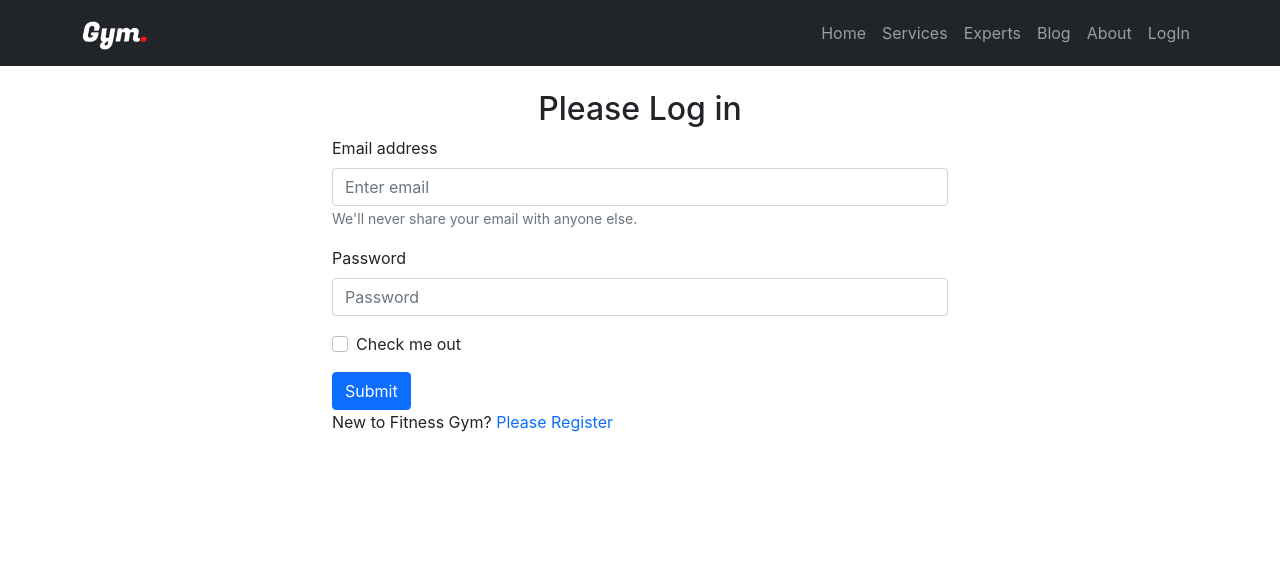
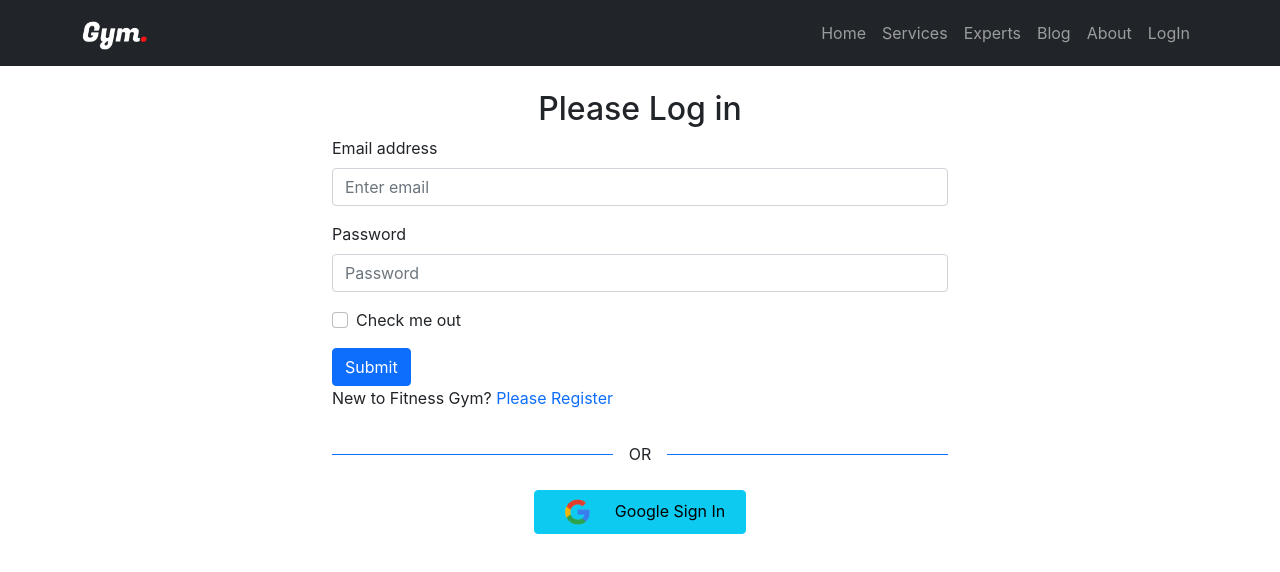
Before and after one commit to Reduwan-Nyx/Gym-Website, a React (Create React App) app: page /login in a window 1280 px wide. Shown: the top 572 px of the page. Built offline with nearby package versions, Linux system fonts and the light colour scheme; no server answers.

Commit message:
login error commited

```diff
--- a/src/Pages/Login/Login/Login.js
+++ b/src/Pages/Login/Login/Login.js
@@ -3,6 +3,7 @@
 import { useSignInWithEmailAndPassword } from "react-firebase-hooks/auth";
 import { Link, useLocation, useNavigate } from "react-router-dom";
 import auth from "../../../firebase.init";
+import SocialLogin from "../SocialLogin/SocialLogin";
 
 const Login = () => {
     const emailRef = useRef('')
@@ -14,6 +15,7 @@
 
     let from = location.state?.from?.pathname || "/";
 
+    let errorElement
 
     const [
   signInWithEmailAndPassword,
@@ -22,8 +24,19 @@
   error,
 ] = useSignInWithEmailAndPassword(auth);
 
+
+
+
   if(user){
     navigate(from, { replace: true });
+  }
+
+  if (error) {
+
+    errorElement = <div>
+        <p className='text-danger'>Error: {error.message}</p>
+      </div>
+
   }
 
     const handleSubmit = event =>{
@@ -46,9 +59,7 @@
         <Form.Group className="mb-3" controlId="formBasicEmail">
           <Form.Label>Email address</Form.Label>
           <Form.Control ref={emailRef} type="email" placeholder="Enter email" required/>
-          <Form.Text className="text-muted">
-            We'll never share your email with anyone else.
-          </Form.Text>
+
         </Form.Group>
 
         <Form.Group className="mb-3" controlId="formBasicPassword">
@@ -62,7 +73,9 @@
           Submit
         </Button>
       </Form>
+      {errorElement}
        <p>New to Fitness Gym? <Link to="/register" className='text-primary pe-auto text-decoration-none' onClick={navigateRegister}>Please Register</Link> </p>
+       <SocialLogin></SocialLogin>
     </div>
   );
 };
--- a/src/Pages/Login/Register/Register.js
+++ b/src/Pages/Login/Register/Register.js
@@ -3,6 +3,7 @@
 import './Register.css'
 import auth from '../../../firebase.init'
 import { useAuthState, useCreateUserWithEmailAndPassword } from 'react-firebase-hooks/auth';
+import SocialLogin from '../SocialLogin/SocialLogin';
 const Register = () => {
 
     const [
@@ -43,7 +44,9 @@
                 <input type="password" name='password' id='' placeholder='Password' required/>
                 <input className='bg-primary text-white border-0 rounded-3' type="submit" value="Register" />
             </form>
-       <p>Already have a Account? <Link to="/login" className='text-primary pe-auto text-decoration-none' onClick={navigateLogin}>Login</Link> </p>
+       <p>Already have a Account? <Link to="/login" className='text-primary pe-auto text-decoration-none' onClick={navigateLogin}>Login</Link>
+       </p>
+       <SocialLogin></SocialLogin>
 
         </div>
     );
--- /dev/null
+++ b/src/Pages/Login/SocialLogin/SocialLogin.js
@@ -0,0 +1,41 @@
+import React from 'react';
+import { useSignInWithGoogle } from 'react-firebase-hooks/auth';
+import { useNavigate } from 'react-router-dom';
+import auth from '../../../firebase.init';
+import google from '../../../images/google.png'
+const SocialLogin = () => {
+    const [signInWithGoogle, user, loading, error] = useSignInWithGoogle(auth);
+    const navigate = useNavigate()
+     let errorElement;
+    if (error) {
+
+    errorElement = <div>
+        <p className='text-danger'>Error: {error.message}</p>
+      </div>
+
+  }
+
+  if(user){
+    navigate('/home')
+  }
+
+    return (
+        <div>
+      <div className='d-flex align-items-center '>
+                <div style={{height:'1px'}} className='bg-primary w-50'></div>
+                <p className='mt-3 px-3'>OR</p>
+                <div style={{height:'1px'}} className='bg-primary w-50'></div>
+            </div>
+            {errorElement}
+            <div className='d-flex'>
+
+               <button onClick={() => signInWithGoogle() } className='btn btn-info w-20  d-block mx-auto my-2'>
+                   <img style={{width:'60px'}} src={google} alt="" />
+                   <span className='px-2'>Google Sign In</span>
+               </button>
+            </div>
+        </div>
+    );
+};
+
+export default SocialLogin;
```
Also changed, not shown: src/images/google.png (added).
